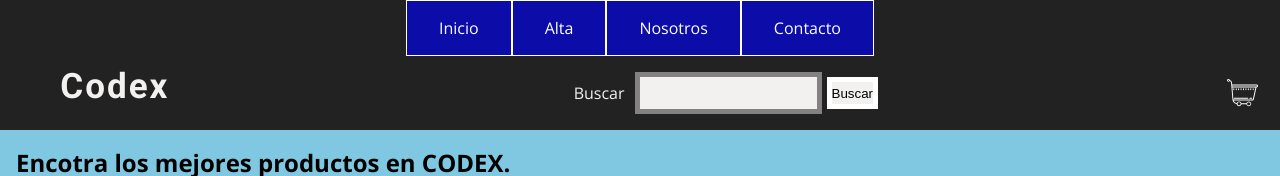
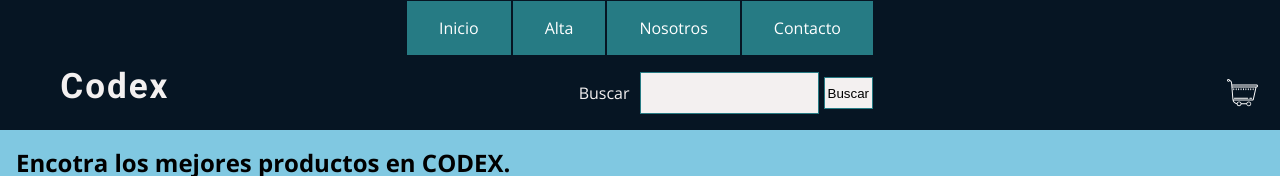
Before and after one commit to CristianGobbesso/Proyecto-integrador-bootcamp-73591-primera-parte, a website built with Vite: page index.html in a window 1280 px wide. Shown: the top 176 px of the page. Built offline with nearby package versions, Linux system fonts and the light colour scheme.

Commit message:
modifique el color de la navbar

```diff
--- a/src/sass/layout/_headers.scss
+++ b/src/sass/layout/_headers.scss
@@ -22,7 +22,7 @@
         display: block;
     }
     &:checked ~ .search-bar .menu-toogle .menu-toogle__label {
-        background-color: red;
+        background-color: #267b84;
     }
 }
 
@@ -31,7 +31,7 @@
 /* ----------------------------------------------- */
 
 .nav-bar {
-    background-color: #222;
+    background-color: #061523;
     display: none;
 
     &__nav-list { /* .nav-bar__nav-list */
@@ -54,11 +54,11 @@
 
     &__nav-link {
         display: block;
-        background-color: rgb(12, 12, 169);
+        background-color: #267b84;
         padding: 1rem 2rem;
         color: white;
         text-decoration: none;
-        border: 1px solid white;
+        border: 1px solid #061523;
 
     }
 
@@ -76,7 +76,7 @@
 
 .search-bar {
     display: flex;
-    background-color: #222;;
+    background-color: #061523;;
     justify-content: space-around;
 
     &__logo-container { /* .search-bar__logo-container */
@@ -97,7 +97,7 @@
     &__form-container { /* .search-bar__form-container */
         padding: 1rem;
 
-        background-color: #222;
+        background-color: #061523;
         display: flex;
         flex-basis: 100%;
         justify-content: center;
@@ -105,26 +105,27 @@
     }
 
     &__form-label {
-        background-color: #222;
+        background-color: #061523;
         color: #f3f0f0;
         margin: 10px;
     }
 
     &__form-search {
         background-color: #f3f0f0;
-        border: 5px solid rgb(131, 129, 129);
+        border: 1px solid #267b84;
     }
 
     &__form-submit {
         background-color: #f3f0f0;
         margin: 5px;
-        border: 5px solid white;
+        padding: 3px;
+        border: 1px solid #267b84;
     }
 
     &__carrito-container {
         /* https://css-tricks.com/snippets/css/a-guide-to-flexbox/ */
         flex: 0 0 3rem; /* shorthand (grow shrink basis) */
-        background-color: #222;
+        background-color: #061523;
         margin-right: 15px;
         display: flex;
         align-items: center;
@@ -153,7 +154,7 @@
 
     &__label { /* .menu-toogle__label */
         display: block;
-        background-color: black;
+        background-color: #061523;
         height: 100%;
     }
 
@@ -161,7 +162,7 @@
     &__meat, /* .menu-toogle__top-bread */
     &__bottom-bread { /* .menu-toogle__top-bread */
         displaY: block;
-        background-color: #333;
+        background-color: whitesmoke;
         height: .2rem;
         position: absolute;
         left: .5rem;
```
